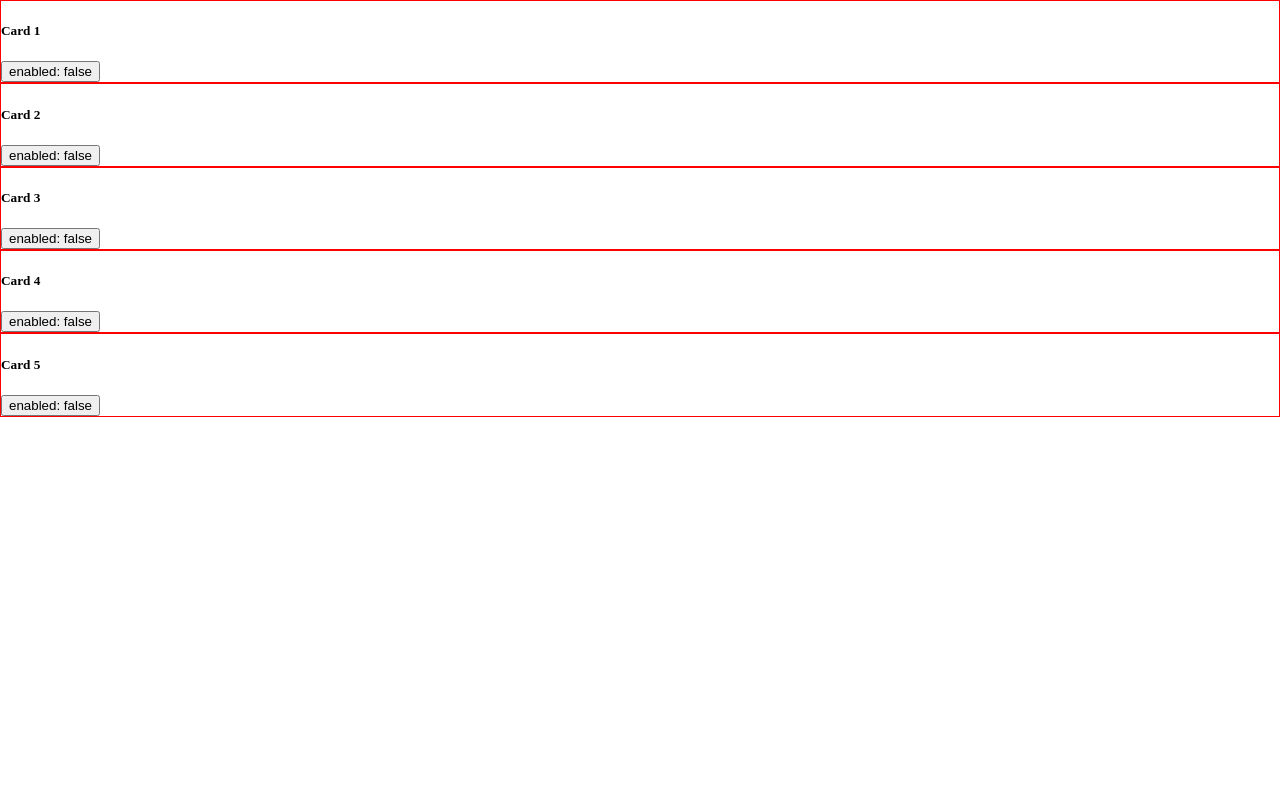
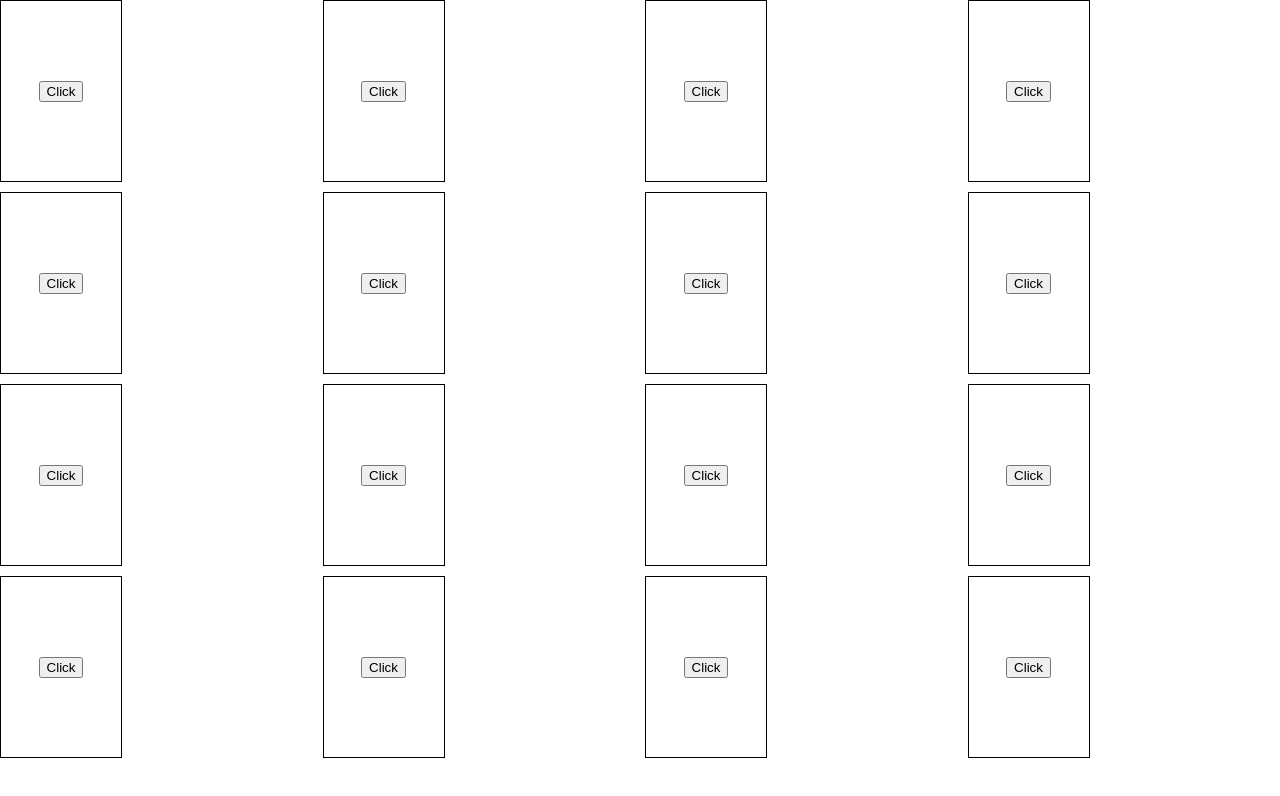
Before and after one commit to Mykeb96/Memorizer, a React (Vite) app: page / in a window 1280 px wide. Shown: the top 796 px of the page. Built offline with nearby package versions, Linux system fonts and the light colour scheme.

Commit message:
feat(gameplay): added ability to match and remove matched cards

```diff
--- a/src/App.tsx
+++ b/src/App.tsx
@@ -1,20 +1,98 @@
-import './styles/App.css'
+import { useState, useEffect } from 'react'
+
+import styles from './styles/App.module.scss'
 
 import Card from './components/Card'
 
+export interface Card {
+  color: string | null,
+  id: number | null
+}
+
+interface gameState {
+  card_one: Card,
+  card_two: Card
+}
+
+const colors: string[] = [
+  'Red',
+  'Blue',
+  'Green',
+  'Yellow',
+  'Orange',
+  'Purple',
+  'Pink',
+  'Black'
+]
+
 function App() {
-  const arr = [
-    1,
-    2,
-    3,
-    4,
-    5,
-  ]
+  const [cards, setCards] = useState<string[]>([...colors, ...colors])
+  const [selectedCards, setSelectedCards] = useState<gameState>({
+    card_one: {
+      color: null,
+      id: null
+    },
+    card_two: {
+      color: null,
+      id: null
+    }
+  })
+
+  const handleGameState = (card: Card) => {
+    if (selectedCards.card_one.id == null) {
+      setSelectedCards({
+        card_one: card,
+        card_two: {
+          color: null,
+          id: null
+        }
+      })
+    } else {
+      setSelectedCards({
+        card_one: selectedCards.card_one,
+        card_two: card
+      })
+    }
+  }
+
+  useEffect(() => {
+    // console.log(selectedCards);
+
+    if (selectedCards.card_one.id != null && selectedCards.card_two.id != null) {
+      if (selectedCards.card_one.color == selectedCards.card_two.color) {
+        console.log('you found a match!')
+        setCards((prevCards) => prevCards.filter((card: any) => card !== selectedCards.card_one.color))
+
+      } else {
+        console.log('you made a mistake!')
+      }
+      setSelectedCards({
+        card_one: {
+          color: null,
+          id: null
+        },
+        card_two: {
+          color: null,
+          id: null
+        }
+      })
+    }
+  },[selectedCards])
+
 
   return (
-    <>
-      {arr.map((el: number, key: number) => <Card key={key} num={el} />)}
-    </>
+    <div id="App">
+      <div className={styles.Cards_Container}>
+        {cards.map((color: string, key: number) =>
+        <Card
+          key={key}
+          id={key}
+          color={color}
+          handleGameState={handleGameState}
+        />
+        )}
+      </div>
+    </div>
   )
 }
 
--- a/src/components/Card.tsx
+++ b/src/components/Card.tsx
@@ -1,21 +1,25 @@
-import { useState } from 'react'
+import { useState, useEffect } from 'react'
 import styles from '../styles/components/Card.module.scss'
 
+import type { Card } from '../App'
+
 interface CardProps {
-    num: number;
+    color: string;
+    handleGameState: (card: Card) => void;
+    id: number;
 }
 
-export default function Card({ num }: CardProps) {
-    const [enabled, setEnabled] = useState<boolean>(false);
+export default function Card({ color, handleGameState, id }: CardProps) {
+    const [isClicked, setIsClicked] = useState<boolean>(false);
 
-    const handleState = () => {
-        setEnabled(!enabled);
+    const handleSelectCard = () => {
+        setIsClicked(true);
+        handleGameState({color: color, id: id})
     }
 
     return (
-        <div className={styles.container}>
-            <h5>Card {num}</h5>
-            <button onClick={handleState}>enabled: {enabled.toString()}</button>
+        <div className={styles.container} style={{backgroundColor: isClicked ? color : 'none'}}>
+            <button onClick={handleSelectCard}>Click</button>
         </div>
     )
 }
--- a/src/styles/App.css
+++ /dev/null
@@ -1,8 +0,0 @@
-#root,
-body,
-html {
-  margin: 0;
-  padding: 0;
-  height: 100dvh;
-  width: 100dvw;
-}
--- /dev/null
+++ b/src/styles/App.module.scss
@@ -0,0 +1,15 @@
+#root,
+body,
+html {
+  margin: 0;
+  padding: 0;
+  height: 100dvh;
+  width: 100dvw;
+}
+
+.Cards_Container {
+  display: grid;
+  gap: 10px;
+  grid-template-columns: repeat(4, 1fr);
+  grid-template-rows: repeat(4, 1fr);
+}
--- a/src/styles/components/Card.module.scss
+++ b/src/styles/components/Card.module.scss
@@ -1,3 +1,9 @@
 .container {
-    border: 1px solid red;
+    border: 1px solid black;
+    display: flex;
+    flex-direction: column;
+    justify-content: center;
+    align-items: center;
+    width: 120px;
+    height: 180px;
 }
```
